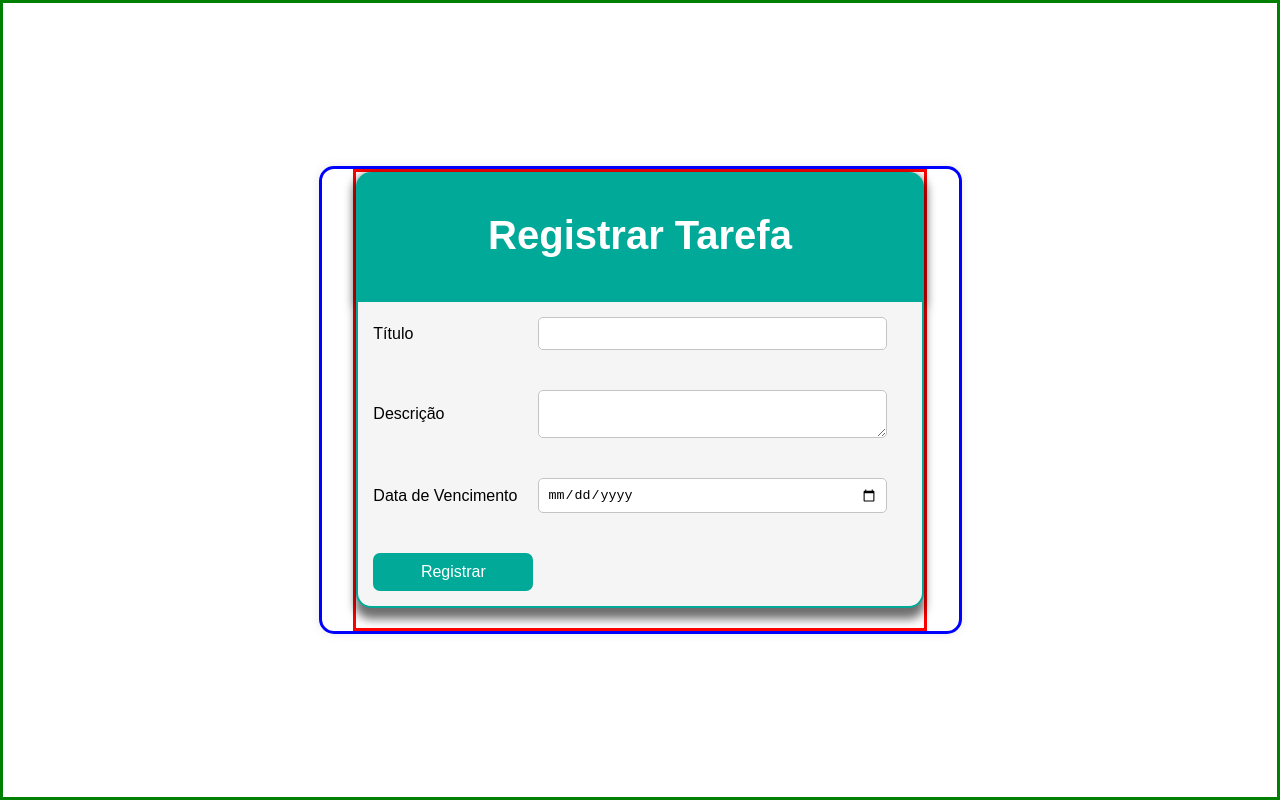
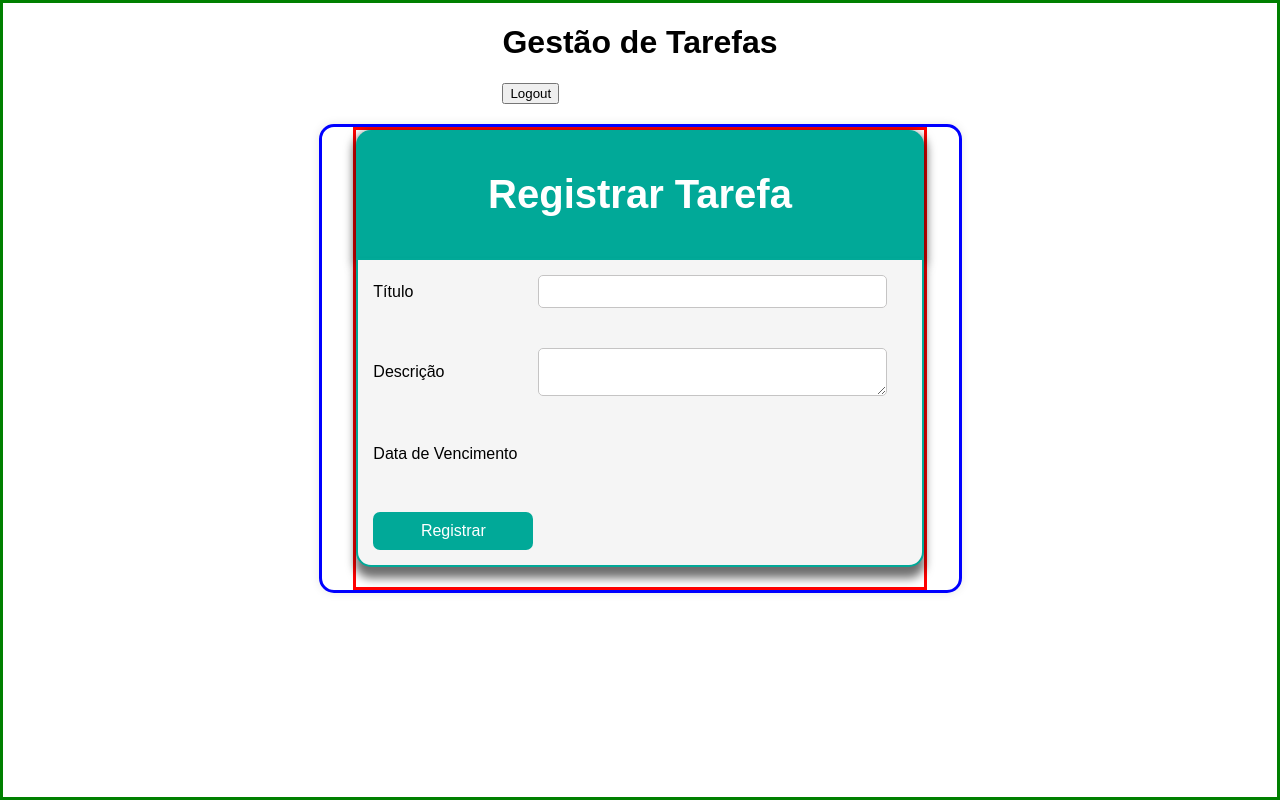
Before and after one commit to DouglasBragaF/desafio_front-end_SGT, a React (Vite) app in the folder gestao-tarefas/: page / in a window 1280 px wide. Built offline with nearby package versions, Linux system fonts and the light colour scheme.

Commit message:
MenuHeader iniciado

```diff
--- a/gestao-tarefas/src/App.module.css
+++ b/gestao-tarefas/src/App.module.css
@@ -5,6 +5,6 @@
   height: 100vh;
   width: 100vw;
   align-items: center;
-  justify-content: center;
+  justify-content: flex-start;
   box-sizing: border-box; /* Inclui a borda dentro das dimensões */
 }
--- a/gestao-tarefas/src/App.tsx
+++ b/gestao-tarefas/src/App.tsx
@@ -1,9 +1,11 @@
 import AppRoutes from './routes/AppRoutes';
 import styles from './App.module.css';
+import MenuHeader from './components/MenuHeader/MenuHeader';
 
 function App() {
   return (
     <div className={styles.app}>
+      <MenuHeader />
       <AppRoutes />
     </div>
   );
--- /dev/null
+++ b/gestao-tarefas/src/components/MenuHeader/MenuHeader.module.css
@@ -0,0 +1,30 @@
+/* .header {
+  width: 100%;
+  border: 3px solid #01A998; Alinhado com a cor principal utilizada
+  background-color: #12e6d1;
+  box-shadow: 0px 5px 10px rgba(0, 0, 0, 0.1);
+  display: flex;
+  flex-direction: column;
+  flex: 2
+} */
+
+.headerContainer {
+  width: 100%;
+  display: flex;
+  justify-content: space-between; /* Espaça o nome do sistema e o botão de logout */
+}
+
+.logoutButton {
+  background-color: white;
+  color: #01A998; /* Cor principal usada no sistema */
+  border: none;
+  border-radius: 7px; /* Consistente com o border-radius usado no FormTask */
+  padding: 10px 20px; /* Alinhado com o padding utilizado no FormTask */
+  font-size: 16px;
+  cursor: pointer;
+  transition: background-color 0.3s ease;
+}
+
+.logoutButton:hover {
+  background-color: #f0f0f0;
+}
--- /dev/null
+++ b/gestao-tarefas/src/components/MenuHeader/MenuHeader.tsx
@@ -0,0 +1,19 @@
+import './MenuHeader.module.css';
+
+const MenuHeader = () => {
+  const handleLogout = () => {
+  };
+
+  return (
+    <header className="header">
+      <div className="header-container">
+        <h1>Gestão de Tarefas</h1>
+        <button className="logout-button" onClick={handleLogout}>
+          Logout
+        </button>
+      </div>
+    </header>
+  );
+}
+
+export default MenuHeader;
--- a/gestao-tarefas/src/index.css
+++ b/gestao-tarefas/src/index.css
@@ -3,8 +3,7 @@ body, html {
   padding: 0;
   width: 100%;
   height: 100%;
-  display: flex;
   justify-content: center;
-  align-items: center;
   font-family: Arial, sans-serif;
+  box-sizing: border-box;
 }
--- a/gestao-tarefas/src/pages/FormTask.module.css
+++ b/gestao-tarefas/src/pages/FormTask.module.css
@@ -1,12 +1,7 @@
-.input,
-.col input,
-.col textarea,
-.selectObservacao,
-.selectCliente {
+.input {
   padding: 8px;
   border-radius: 5px;
   border: 1px solid #c5c4c4;
-  z-index: 0;
   flex: 2;
 }
 
@@ -24,7 +19,6 @@
 }
 
 .mainContainer {
-
   border: 3px solid blue;
   display: flex;
   width: 50%;
@@ -32,8 +26,8 @@
   margin: 20px auto;
   border-radius: 15px;
   box-shadow: 0 0 10px rgba(0, 0, 0, 0.1);
-  max-height: 90vh; /* Limita a altura máxima para garantir que caiba na tela */
-  overflow-y: auto; /* Permite rolagem vertical se necessário */
+  max-height: 90vh;
+  overflow-y: auto;
   justify-content: center;
   align-items: center;
 }
@@ -41,10 +35,8 @@
 .container {
   border: 3px solid red;
   background-color: white;
-
   width: 90%;
-  /* padding: 30px; */
-  box-sizing: border-box; /* Garante que padding seja incluído na largura total */
+  box-sizing: border-box;
 }
 
 .title {
@@ -68,7 +60,7 @@
   border-radius: 0 0 15px 15px;
   box-shadow: 0px 10px 10px 1px rgba(0, 0, 0, 0.568);
   margin-bottom: 20px;
-  overflow-y: auto; /* Permite rolagem interna se o conteúdo exceder o espaço */
+  overflow-y: auto;
 }
 
 .row {
@@ -89,8 +81,7 @@
   font-weight: 500;
 }
 
-.saveButton,
-.button {
+.saveButton {
   background-color: #01A998;
   color: white;
   border: none;
@@ -104,8 +95,7 @@
   justify-content: center;
 }
 
-.saveButton:hover,
-.button:hover {
+.saveButton:hover {
   background-color: #01655b;
 }
 
@@ -137,10 +127,6 @@
     padding: 25px;
     font-size: 25px;
   }
-
-  .lapis {
-    width: 25px;
-  }
 }
 
 @media (max-width: 500px) {
--- a/gestao-tarefas/src/pages/FormTask.tsx
+++ b/gestao-tarefas/src/pages/FormTask.tsx
@@ -5,7 +5,7 @@ const FormTask = () => {
   const [titulo, setTitulo] = useState('');
   const [descricao, setDescricao] = useState('');
   const [dataVencimento, setDataVencimento] = useState('');
-  const [status, setStatus] = useState('Pendente');
+  // const [status, setStatus] = useState('Pendente');
 
   const handleSubmit = (event: any) => {
     event.preventDefault();
```
